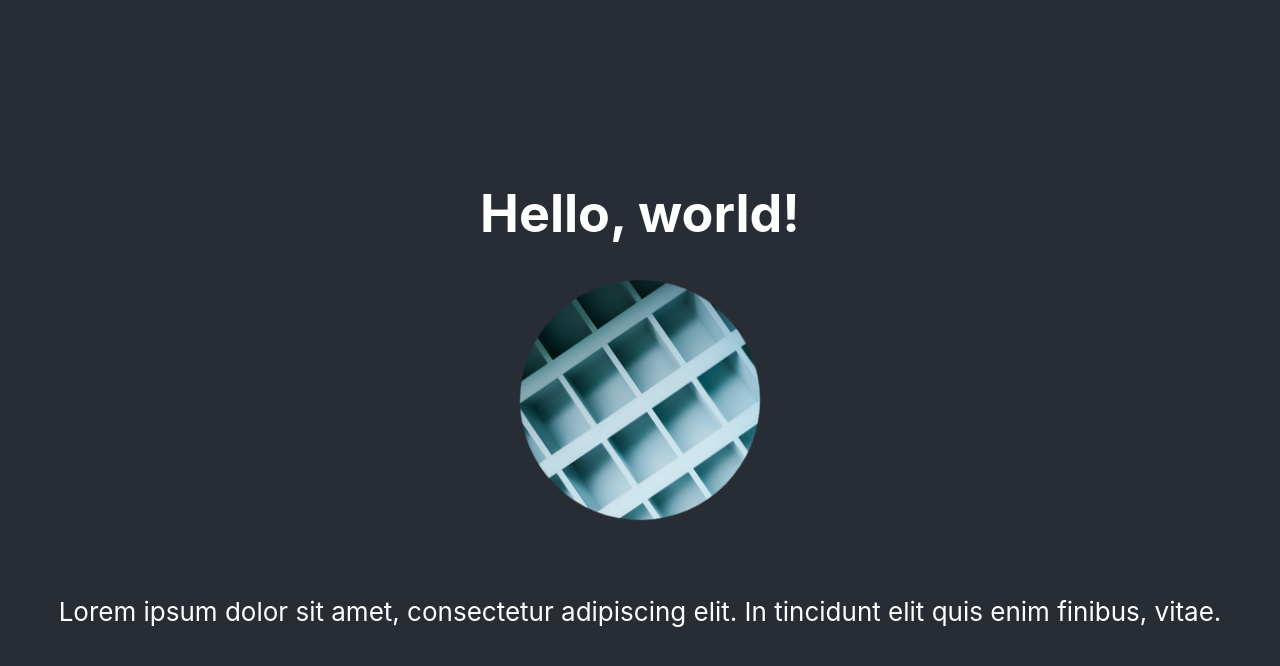
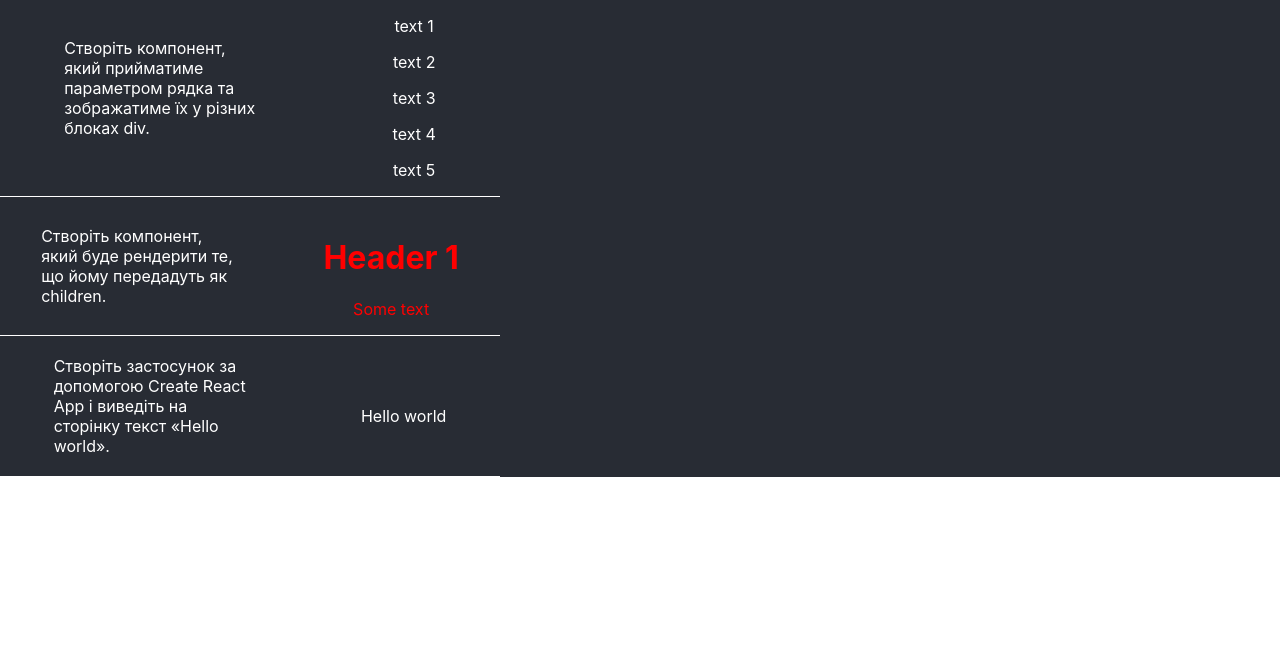
Before and after one commit to lanina90/reactessantial_hw, a React (Create React App) app: page / in a window 1280 px wide. Shown: the top 666 px of the page. Built offline with nearby package versions, Linux system fonts and the light colour scheme.

Commit message:
hw 2 commit

```diff
--- a/src/App.js
+++ b/src/App.js
@@ -1,16 +1,41 @@
-import picture from './picture.jpeg';
 import './App.scss';
+import Block from "./blocks/Block";
+import ParentChildren from "./children/ParentChildren";
 
 function App() {
   return (
     <div className="App">
-      <header className="App-header">
-        <h1>Hello, world!</h1>
-        <img src={picture} className="App-picture" alt="picture" />
-        <p>
-          Lorem ipsum dolor sit amet, consectetur adipiscing elit. In tincidunt elit quis enim finibus, vitae.
-        </p>
-      </header>
+      <div className="App__task">
+        <div className='task-name'>Створіть компонент, який прийматиме параметром рядка та зображатиме їх у різних
+          блоках div.
+        </div>
+        <div>
+          <Block text={'text 1'}/>
+          <Block text={'text 2'}/>
+          <Block text={'text 3'}/>
+          <Block text={'text 4'}/>
+          <Block text={'text 5'}/>
+        </div>
+      </div>
+
+      <div className="App__task">
+        <div className='task-name'>Створіть компонент, який буде рендерити те, що йому передадуть як children.</div>
+        <ParentChildren>
+            <h1>Header 1</h1>
+            <p>Some text</p>
+        </ParentChildren>
+
+      </div>
+
+      <div className="App__task">
+        <div className='task-name'>Створіть застосунок за допомогою Create React App і виведіть на сторінку текст «Hello
+          world».
+        </div>
+        <div>
+          <p>Hello world</p>
+        </div>
+      </div>
+
     </div>
   );
 }
--- a/src/App.scss
+++ b/src/App.scss
@@ -1,42 +1,24 @@
 .App {
   text-align: center;
-}
+  background-color: #282c34;
+  color: #fff;
 
-.App-picture {
-  height: 30vmin;
-  pointer-events: none;
-  width: 30vmin;
-}
-
-@media (prefers-reduced-motion: no-preference) {
-  .App-picture {
-    margin-bottom: 50px;
-    border-radius: 50%;
-    animation: App-picture-spin infinite 10s linear;
-
+  &__task {
+    display: flex;
+    align-items: center;
+    justify-content: space-around;
+    width: 500px;
+    border-bottom: 1px solid white;
+    margin-bottom: 20px;
   }
 }
 
-.App-header {
-  background-color: #282c34;
-  min-height: 100vh;
-  display: flex;
-  flex-direction: column;
-  align-items: center;
-  justify-content: center;
-  font-size: calc(10px + 2vmin);
-  color: white;
+.task-name{
+  text-align: left;
+  width: 40%;
+  margin-bottom: 20px;
 }
 
-
-@keyframes App-picture-spin {
-  0% {
-    transform: rotate(0deg);
-  }
-  50% {
-    transform: rotate(360deg);
-  }
-  100% {
-    transform: rotate(0deg);
-  }
+.task3{
+  color: red;
 }
--- /dev/null
+++ b/src/blocks/Block.jsx
@@ -0,0 +1,10 @@
+
+function Block({text}) {
+
+  return(
+    <div>
+      <p>{text}</p>
+    </div>
+  )
+}
+export default Block
--- /dev/null
+++ b/src/children/ParentChildren.jsx
@@ -0,0 +1,9 @@
+import React from 'react';
+
+const ParentChildren = ({children}) => {
+  return (
+    <div className='task3'>{children}</div>
+  );
+};
+
+export default ParentChildren;
```
